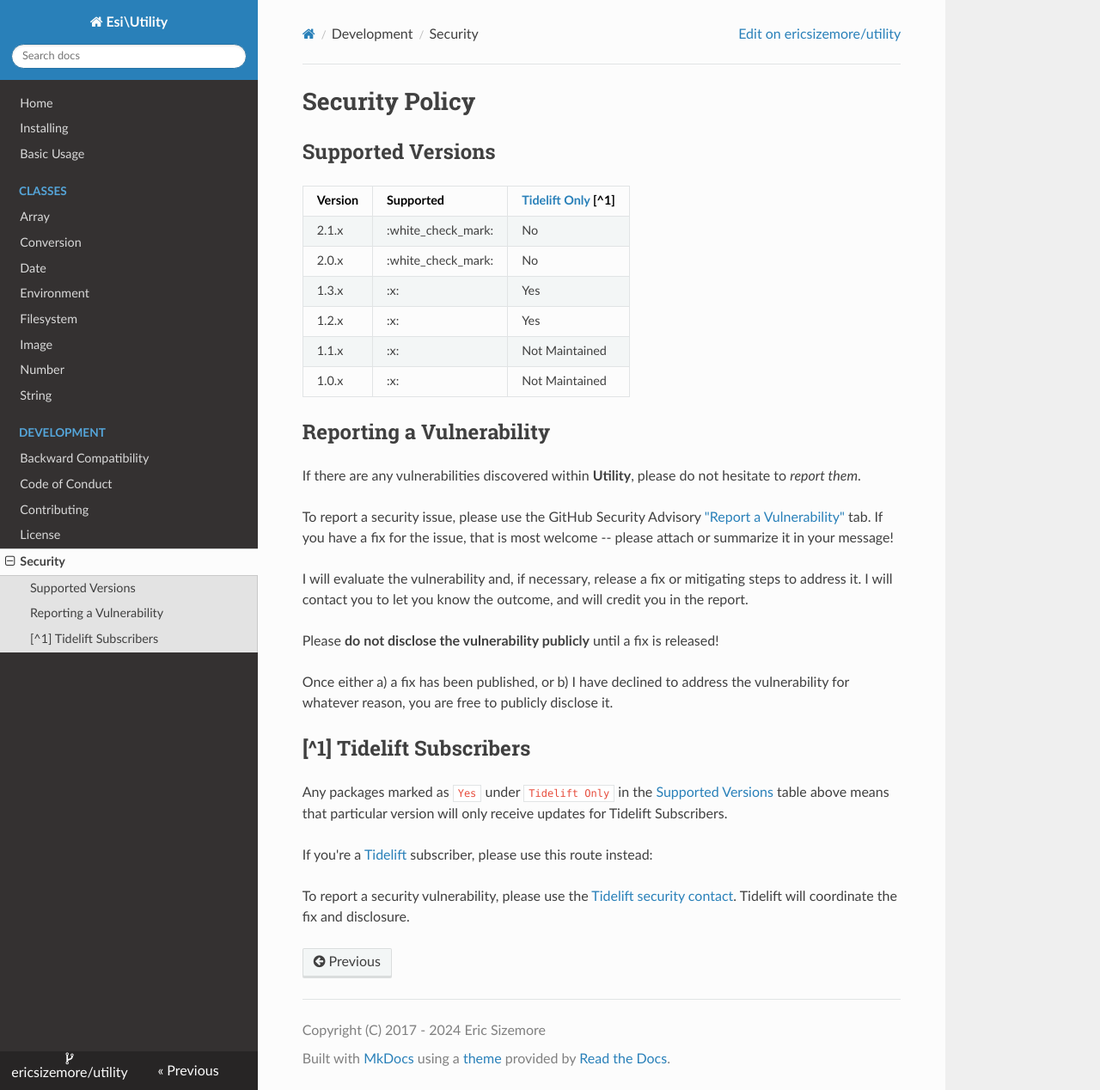
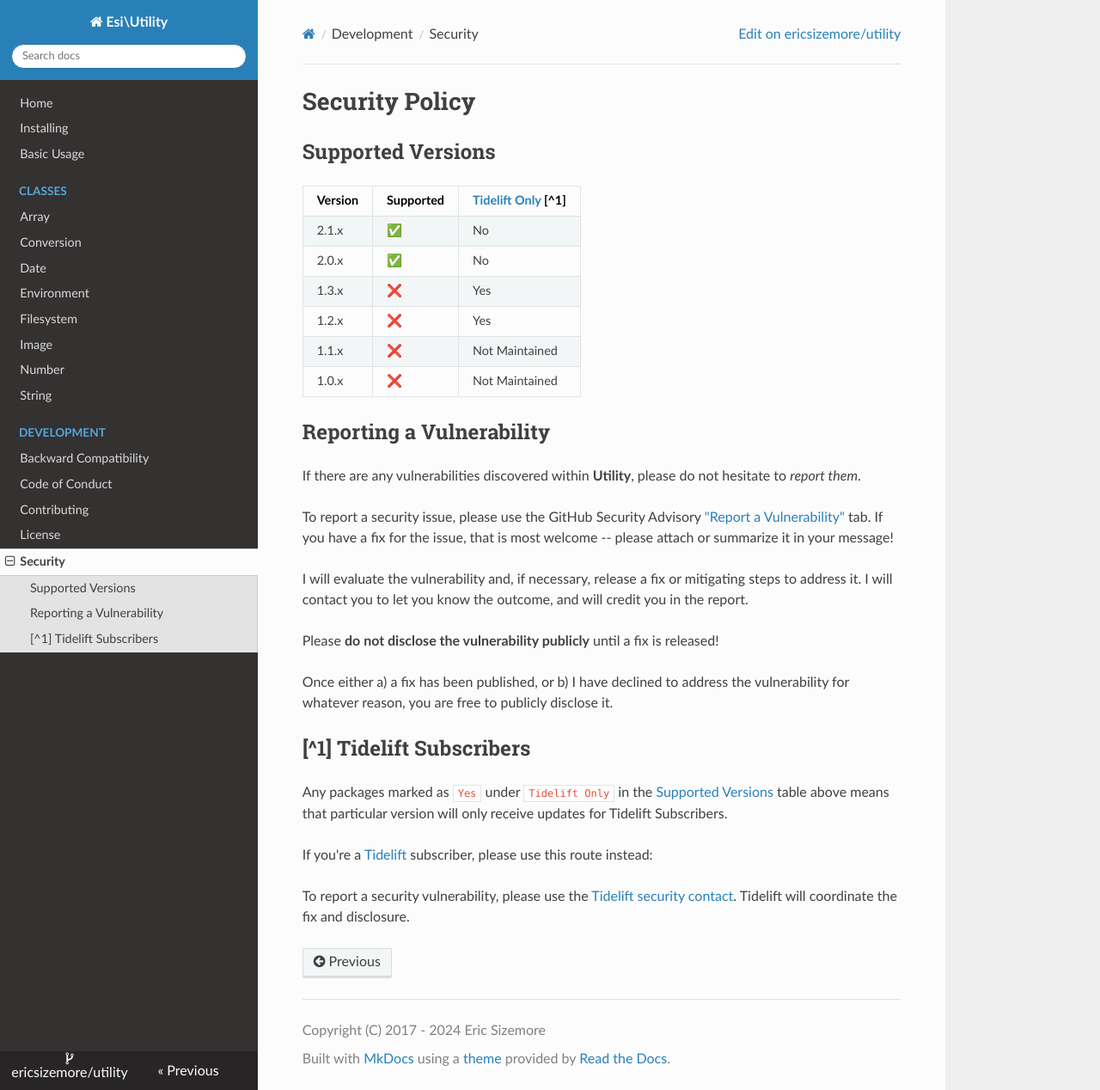
Before and after one commit to ericsizemore/utility, an MkDocs documentation site: the page built from docs/security.md, in a window 1280 px wide and 1268 px high. Shown: the whole window at 86% size. Built offline with MkDocs 1.6.1, drawn with Linux system fonts in a browser that asks for light colours; nearby versions of some CDN libraries; part of the change alters nothing that is shown.

Commit message:
Update security.md
Fix 'supported' indicators not working in MKDocs. Switched to Emoji

```diff
--- a/docs/security.md
+++ b/docs/security.md
@@ -2,14 +2,14 @@
 
 ## Supported Versions
 
-| Version | Supported          | [Tidelift Only](https://github.com/ericsizemore/utility/security/policy#tidelift-subscribers) [^1] |
-|---------|--------------------|----------------------------------------------------------------------------------------------------|
-| 2.1.x   | :white_check_mark: | No                                                                                                 |
-| 2.0.x   | :white_check_mark: | No                                                                                                 |
-| 1.3.x   | :x:                | Yes                                                                                                |
-| 1.2.x   | :x:                | Yes                                                                                                |
-| 1.1.x   | :x:                | Not Maintained                                                                                     |
-| 1.0.x   | :x:                | Not Maintained                                                                                     |
+| Version | Supported | [Tidelift Only](https://github.com/ericsizemore/utility/security/policy#tidelift-subscribers) [^1] |
+|---------|-----------|----------------------------------------------------------------------------------------------------|
+| 2.1.x   | ✅        | No                                                                                                 |
+| 2.0.x   | ✅        | No                                                                                                 |
+| 1.3.x   | ❌        | Yes                                                                                                |
+| 1.2.x   | ❌        | Yes                                                                                                |
+| 1.1.x   | ❌        | Not Maintained                                                                                     |
+| 1.0.x   | ❌        | Not Maintained                                                                                     |
 
 ## Reporting a Vulnerability
 
```
